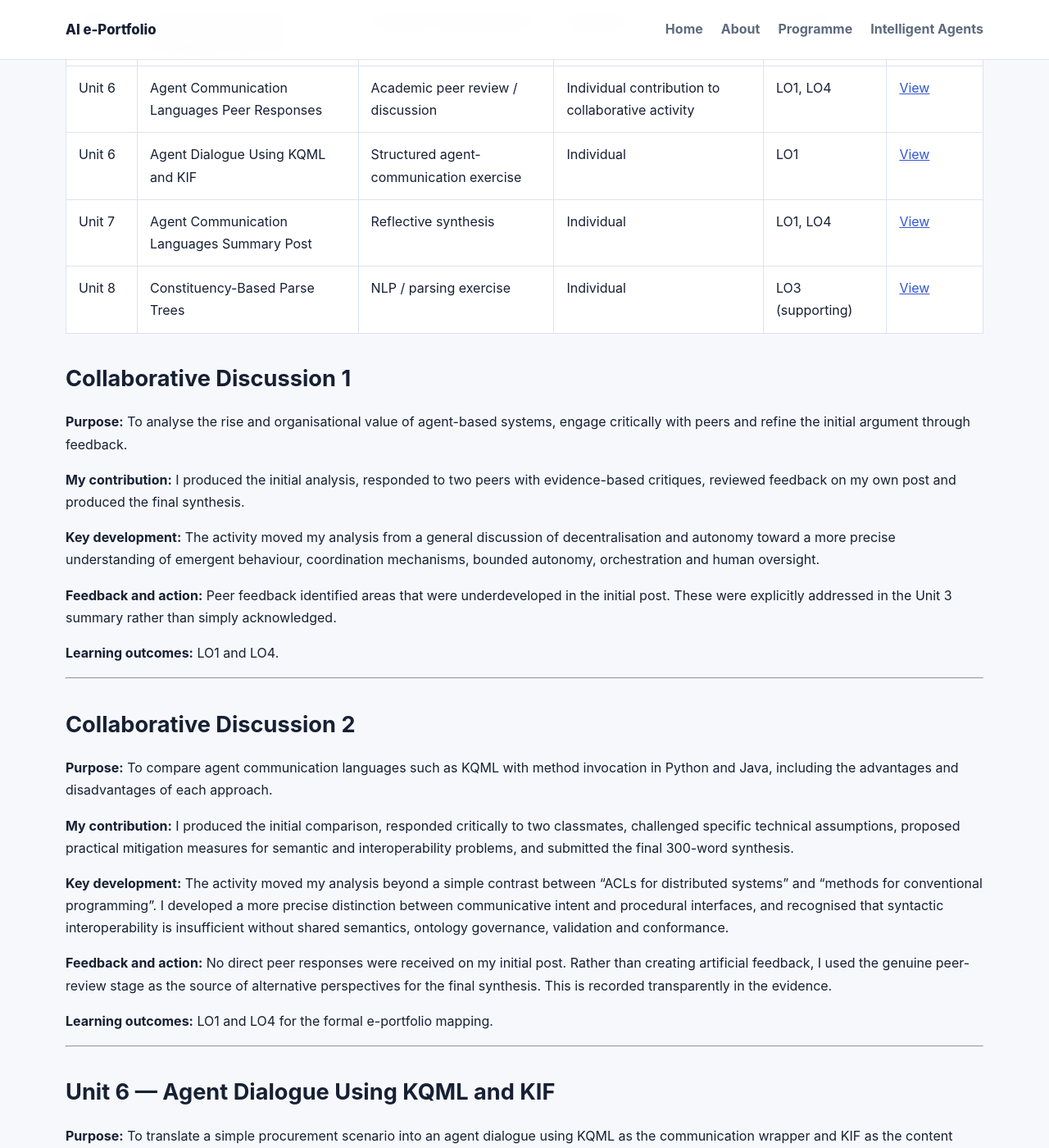
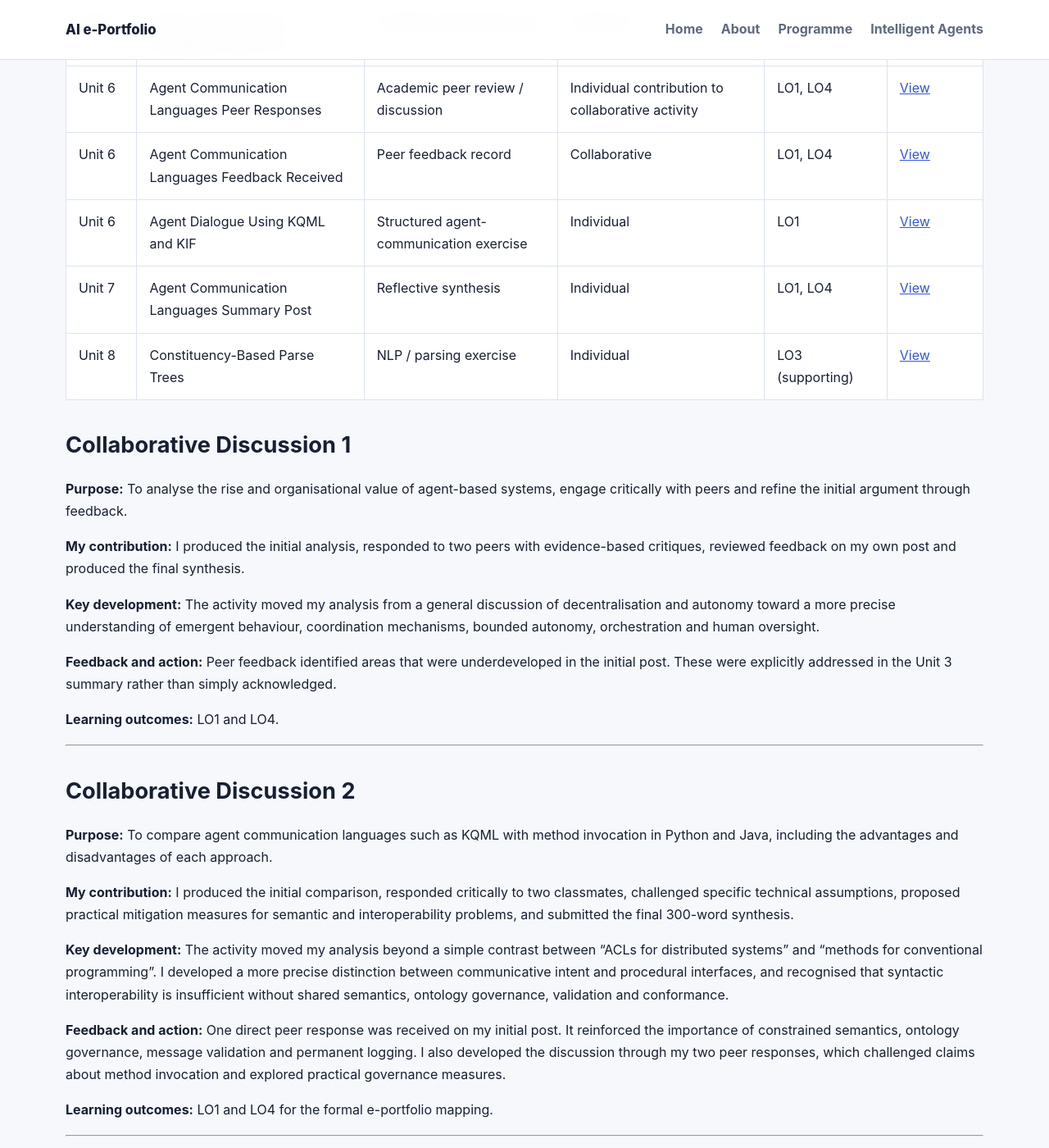
Before and after one commit to Monogios1996/Monogios1996.github.io, a Jekyll site: the page built from modules/intelligent-agents/artefacts.md, in a window 1280 px wide and 1400 px high, scrolled down 740 px. Shown: the whole window at 82% size. Built offline with Jekyll 4.4.1, drawn with Linux system fonts in a browser that asks for light colours.

Commit message:
Correct Discussion 2 feedback record

```diff
--- a/modules/intelligent-agents/artefacts.md
+++ b/modules/intelligent-agents/artefacts.md
@@ -17,6 +17,7 @@ This page indexes substantive evidence created during the module.
 | Unit 3 | Agent-Based Systems Summary Post | Reflective synthesis | Individual | LO1, LO4 | [View]({{ '/modules/intelligent-agents/evidence/discussions/unit-03-summary-post/' | relative_url }}) |
 | Unit 5 | Agent Communication Languages Initial Post | Academic discussion post | Individual | LO1, LO4 | [View]({{ '/modules/intelligent-agents/evidence/discussions/unit-05-agent-communication-languages-initial-post/' | relative_url }}) |
 | Unit 6 | Agent Communication Languages Peer Responses | Academic peer review / discussion | Individual contribution to collaborative activity | LO1, LO4 | [View]({{ '/modules/intelligent-agents/evidence/discussions/unit-06-agent-communication-languages-peer-responses/' | relative_url }}) |
+| Unit 6 | Agent Communication Languages Feedback Received | Peer feedback record | Collaborative | LO1, LO4 | [View]({{ '/modules/intelligent-agents/evidence/discussions/unit-06-agent-communication-languages-feedback-received/' | relative_url }}) |
 | Unit 6 | Agent Dialogue Using KQML and KIF | Structured agent-communication exercise | Individual | LO1 | [View]({{ '/modules/intelligent-agents/evidence/artefacts/unit-06-agent-dialogue-kqml-kif/' | relative_url }}) |
 | Unit 7 | Agent Communication Languages Summary Post | Reflective synthesis | Individual | LO1, LO4 | [View]({{ '/modules/intelligent-agents/evidence/discussions/unit-07-agent-communication-languages-summary-post/' | relative_url }}) |
 | Unit 8 | Constituency-Based Parse Trees | NLP / parsing exercise | Individual | LO3 (supporting) | [View]({{ '/modules/intelligent-agents/evidence/artefacts/unit-08-constituency-parse-trees/' | relative_url }}) |
@@ -43,7 +44,7 @@ This page indexes substantive evidence created during the module.
 
 **Key development:** The activity moved my analysis beyond a simple contrast between “ACLs for distributed systems” and “methods for conventional programming”. I developed a more precise distinction between communicative intent and procedural interfaces, and recognised that syntactic interoperability is insufficient without shared semantics, ontology governance, validation and conformance.
 
-**Feedback and action:** No direct peer responses were received on my initial post. Rather than creating artificial feedback, I used the genuine peer-review stage as the source of alternative perspectives for the final synthesis. This is recorded transparently in the evidence.
+**Feedback and action:** One direct peer response was received on my initial post. It reinforced the importance of constrained semantics, ontology governance, message validation and permanent logging. I also developed the discussion through my two peer responses, which challenged claims about method invocation and explored practical governance measures.
 
 **Learning outcomes:** LO1 and LO4 for the formal e-portfolio mapping.
 
```
